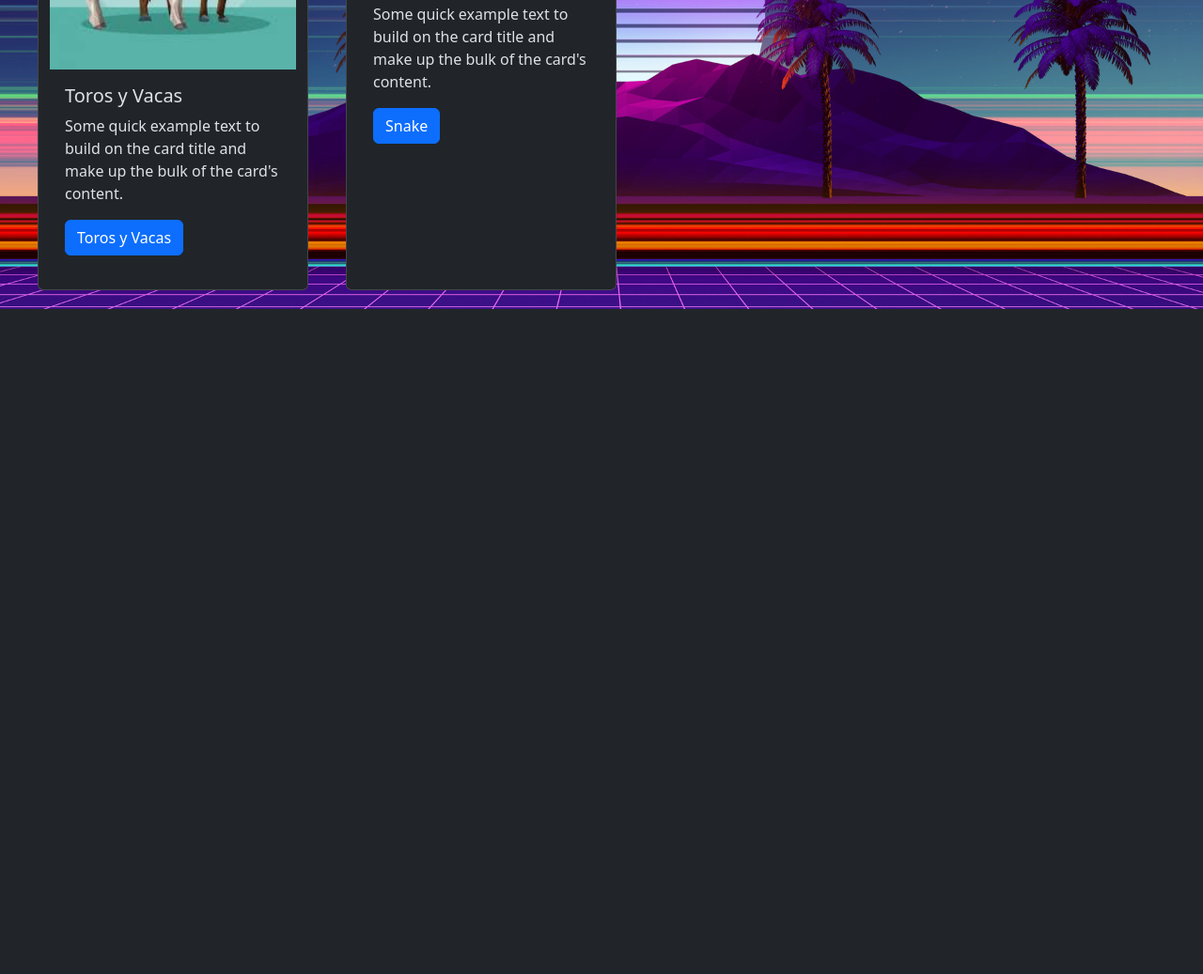
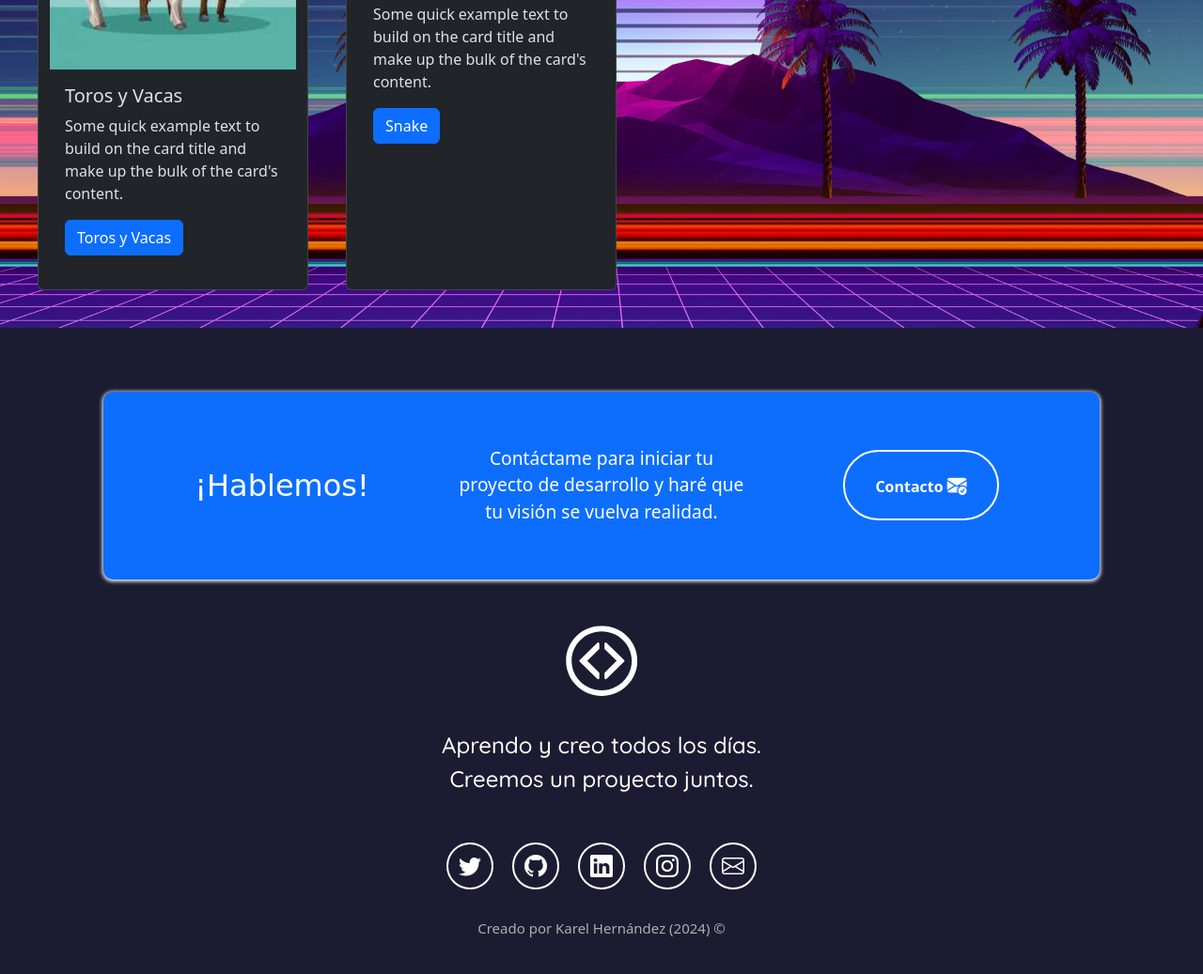
Before and after one commit to Karel95/gamegallery, a plain HTML site: page index.html in a window 1280 px wide. Shown: the part 1046-2083 px from the top of the page at 94% size. Before the commit the page ends 1375 px from the top, so only its background shows below. Drawn offline with nearby package versions, Linux system fonts and the light colour scheme; a web font is replaced by a local one.

Commit message:
actualizando

```diff
--- a/index.html
+++ b/index.html
@@ -5,8 +5,16 @@
   <meta name="viewport" content="width=device-width, initial-scale=1.0">
   <title>Galería de Juegos</title>
   <link rel="stylesheet" href="style.css">
+    <!-- Favicon -->
   <link rel="icon" href="icon.png" type="image/x-icon"> <!-- Ruta a tu favicon -->
+  <link rel="icon" type="image/x-icon" href="imagenes/icono.png">
+  <!-- Iconos de Bootstrap -->
+  <link rel="stylesheet" href="https://cdn.jsdelivr.net/npm/bootstrap-icons@1.9.1/font/bootstrap-icons.css">
   <link href="https://cdn.jsdelivr.net/npm/bootstrap@5.3.3/dist/css/bootstrap.min.css" rel="stylesheet" integrity="sha384-QWTKZyjpPEjISv5WaRU9OFeRpok6YctnYmDr5pNlyT2bRjXh0JMhjY6hW+ALEwIH" crossorigin="anonymous">
+  <!-- Google Fonts -->
+  <link rel="preconnect" href="https://fonts.googleapis.com">
+  <link rel="preconnect" href="https://fonts.gstatic.com" crossorigin>
+  <link href="https://fonts.googleapis.com/css2?family=Quicksand:wght@500&family=Rubik+Dirt&family=Share+Tech+Mono&display=swap" rel="stylesheet">
 </head>
 <body>
   <!-- navbar -->
@@ -174,6 +182,55 @@
     </ul>
   </nav> -->
 
+      <!-- Contacto -->
+      <section id="contacto" class="contacto seccion-oscura">
+        <div class="container">
+          <div class="container text-center rectangulo d-flex justify-content-evenly">
+            <div class="row">
+              <div class="col-12 col-md-4 seccion-titulo">
+                ¡Hablemos!
+              </div>
+              <div class="col-12 col-md-4 descripcion">
+                Contáctame para iniciar tu proyecto de desarrollo y haré que tu visión se vuelva realidad.
+              </div>
+              <div class="col-12 col-md-4">
+                <a href="mailto:karelh2207@gmail.com">
+                  <button type="button">
+                    Contacto
+                    <i class="bi bi-envelope-check-fill"></i>
+                  </button>
+                </a>
+              </div>
+            </div>
+          </div>
+        </div>
+      </section>
+
+      <!-- Pie de pagina (footer) -->
+      <footer class="seccion-oscura d-flex flex-column align-items-center justify-content-center">
+        <img class="footer-logo" src="images/icono-blanco.svg" alt="Logo del portafolio">
+        <p class="footer-texto text-center">Aprendo y creo todos los días.<br>Creemos un proyecto juntos.</p>
+        <div class="iconos-redes-sociales d-flex flex-wrap align-items-center justify-content-center">
+          <a href="https://twitter.com/" target="_blank" rel="noopener noreferrer">
+            <i class="bi bi-twitter"></i>
+          </a>
+          <a href="https://github.com/Karel95" target="_blank" rel="noopener noreferrer">
+            <i class="bi bi-github"></i>
+          </a>
+          <a href="https://www.linkedin.com/" target="_blank" rel="noopener noreferrer">
+            <i class="bi bi-linkedin"></i>
+          </a>
+          <a href="https://www.instagram.com/" target="_blank" rel="noopener noreferrer">
+            <i class="bi bi-instagram"></i>
+          </a>
+          <a href="mailto:karelh2207@gmail.com" target="_blank" rel="noopener noreferrer">
+            <i class="bi bi-envelope"></i>
+          </a>
+        </div>
+        <div class="derechos-de-autor">Creado por Karel Hernández (2024) &#169;</div>
+      </footer>
+
+
   <script src="https://cdn.jsdelivr.net/npm/bootstrap@5.3.3/dist/js/bootstrap.bundle.min.js" integrity="sha384-YvpcrYf0tY3lHB60NNkmXc5s9fDVZLESaAA55NDzOxhy9GkcIdslK1eN7N6jIeHz" crossorigin="anonymous"></script>
 </body>
 </html>
--- a/style.css
+++ b/style.css
@@ -84,6 +84,123 @@ body {
     color: aliceblue;
   }
 
+/* Contacto */
+
+.seccion-titulo {
+  font-size: 2rem;
+  padding: 15px 0;
+  font-family: 'Rubik Dirt', cursive;
+}
+
+.seccion-oscura {
+  color: white;
+  background-color: #1b1b32;
+}
+
+.contacto .container {
+  max-width: 1100px;
+  min-height: 200px;
+  padding: 20px;
+}
+
+.contacto .rectangulo {
+  margin-top: 3rem;
+  background-color: rgb(13, 110, 253);
+  border-radius: 10px;
+  box-shadow: 0px 1px 4px 1px white;
+}
+
+.contacto .row {
+  width: 100%;
+  display: flex;
+  align-items: center;
+}
+
+.contacto .descripcion {
+  color: white;
+  font-size: 1.2rem;
+}
+
+.contacto button {
+  color: white;
+  font-weight: bold;
+  background-color: transparent;
+  border: 2px solid white;
+  padding: 1.25em 2em;
+  margin: 10px;
+  border-radius: 100px;
+  transition: all 0.2s ease-in-out;
+}
+
+.contacto button:hover {
+  background-color: white;
+  color: black;
+}
+
+.contacto button i {
+  color: white;
+  font-size: 1.3rem;
+  transition: all 0.2s ease-in-out;
+}
+
+.contacto button:hover i {
+  color: black;
+}
+
+/* Pie de pagina (footer) */
+
+footer {
+  min-height: 400px;
+}
+
+.footer-logo {
+  height: 80px;
+  width: 80px;
+  margin: 10px;
+}
+
+.footer-texto {
+  font-size: 1.5rem;
+  padding: 20px;
+  margin-bottom: 20px;
+  font-family: 'Quicksand', sans-serif;
+}
+
+.iconos-redes-sociales a {
+  width: 50px;
+  height: 50px;
+  display: flex;
+  align-items: center;
+  justify-content: center;
+  padding: 2px;
+  margin: 10px;
+  border: 2px solid white;
+  border-radius: 50%;
+  transition: all 0.2s ease-in;
+}
+
+.iconos-redes-sociales i {
+  color: white;
+  font-size: 1.5rem;
+  transition: all 0.2s ease-in;
+}
+
+.iconos-redes-sociales a:hover {
+  background-color: white;
+  border: 2px solid rgb(13, 110, 253);
+}
+
+.iconos-redes-sociales a:hover i {
+  color: black;
+}
+
+.derechos-de-autor {
+  font-size: 15px;
+  color: #aeaeae;
+  padding: 20px;
+}
+
+
   /* Responsive adjustments */
   /* @media (max-width: 1200px) {
     .gallery-item {
```
Also changed, not shown: images/icono-blanco.svg (added), images/icono.png (added).
